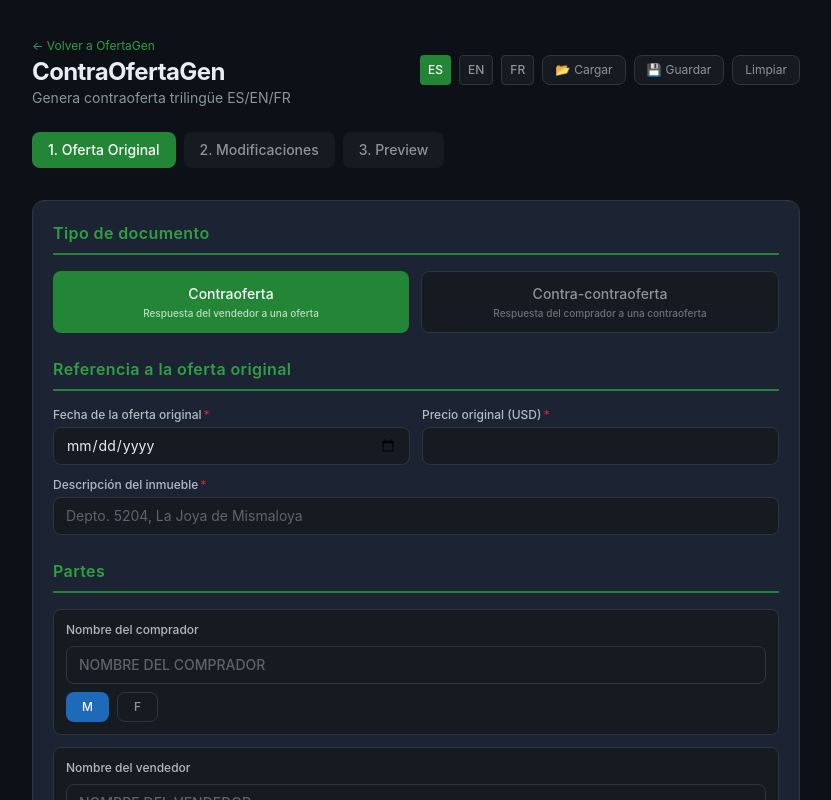
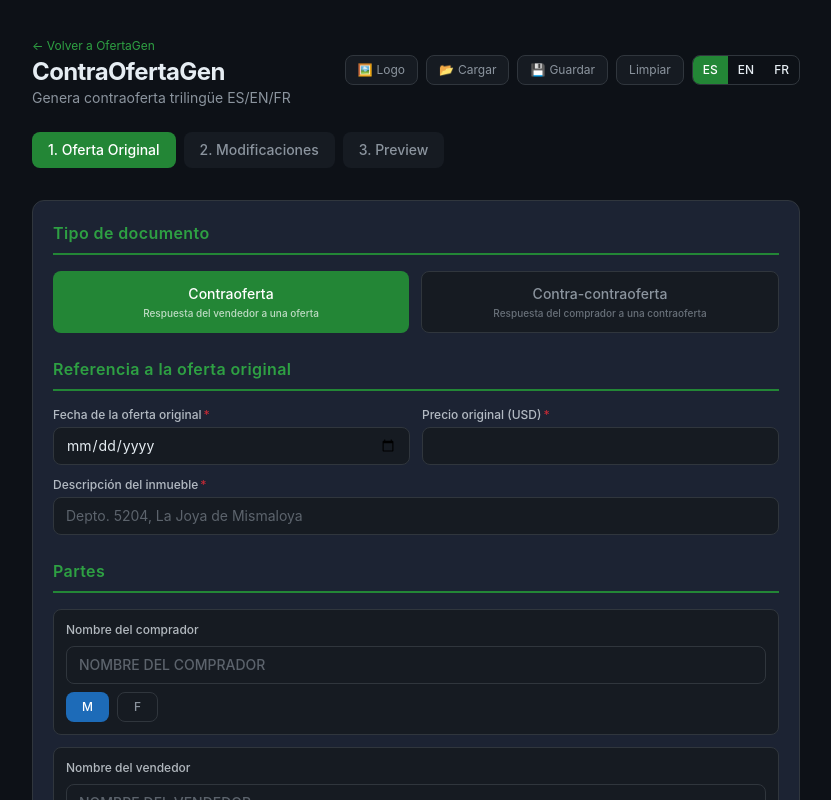
Before and after one commit to Pvrolomx/ofertagen, a Next.js app: page /contraoferta in a window 1280 px wide. Shown: the top 800 px of the page, without its empty margins (224-1055 px from the left). Built offline with nearby package versions, Linux system fonts and the light colour scheme.

Commit message:
UX: Header ContraOferta igual a OfertaGen
- Orden de botones: Logo, Cargar, Guardar, Limpiar, ES/EN/FR
- Botón Logo con upload de imagen (mismo código que OfertaGen)
- Toggle idioma agrupado en caja con borde
- Estados logoPreview y logoBase64 agregados

```diff
--- a/src/app/contraoferta/page.js
+++ b/src/app/contraoferta/page.js
@@ -298,8 +298,33 @@ export default function ContraOfertaGenPage() {
   const [generating, setGenerating] = useState(false);
   const [idiomaUI, setIdiomaUI] = useState("es");
   const [contractLang, setContractLang] = useState("en");
+  const [logoPreview, setLogoPreview] = useState(null);
+  const [logoBase64, setLogoBase64] = useState(null);
   const t = UI[idiomaUI] || UI.es;
   const steps = t.steps;
+
+  // Logo upload handler
+  const handleLogoUpload = useCallback(() => {
+    const input = document.createElement("input");
+    input.type = "file";
+    input.accept = "image/png,image/jpeg,image/jpg";
+    input.onchange = async (e) => {
+      const file = e.target.files?.[0];
+      if (!file) return;
+      const reader = new FileReader();
+      reader.onload = (ev) => {
+        const dataUrl = ev.target?.result;
+        if (typeof dataUrl === "string") {
+          setLogoPreview(dataUrl);
+          const base64 = dataUrl.split(",")[1];
+          setLogoBase64(base64);
+        }
+      };
+      reader.readAsDataURL(file);
+    };
+    input.click();
+  }, []);
+  const clearLogo = () => { setLogoPreview(null); setLogoBase64(null); };
 
   // Check for preloaded data from OfertaGen
   useEffect(() => {
@@ -665,13 +690,18 @@ export default function ContraOfertaGenPage() {
             <h1 className="text-2xl font-bold tracking-tight" style={{ color: "var(--og-primary)" }}>{t.title}</h1>
             <p className="text-sm" style={{ color: "var(--og-secondary)" }}>{t.subtitle}</p>
           </div>
-          <div className="flex gap-2 flex-wrap">
-            {["es", "en", "fr"].map(lang => (
-              <button key={lang} onClick={() => setIdiomaUI(lang)}
-                className={`px-2 py-1 text-xs font-medium rounded transition-all ${idiomaUI === lang ? "cog-step-active" : "og-genero-off"}`}>
-                {lang.toUpperCase()}
+          <div className="flex gap-2 flex-wrap items-center">
+            {/* Logo upload */}
+            {logoPreview ? (
+              <div className="flex items-center gap-1 px-2 py-1 bg-purple-50 border border-purple-200 rounded-lg">
+                <img src={logoPreview} alt="Logo" className="h-6 max-w-16 object-contain" />
+                <button onClick={clearLogo} className="text-purple-500 hover:text-purple-700 text-xs ml-1" title="Quitar logo">✕</button>
+              </div>
+            ) : (
+              <button onClick={handleLogoUpload} className="px-3 py-1.5 text-xs rounded-lg transition flex items-center gap-1" style={{ background: "var(--og-surface)", border: "1px solid var(--og-border)", color: "var(--og-secondary)" }}>
+                <span>🖼️</span> Logo
               </button>
-            ))}
+            )}
             <button onClick={importDraft} className="px-3 py-1.5 text-xs rounded-lg transition flex items-center gap-1" style={{ background: "var(--og-surface)", border: "1px solid var(--og-border)", color: "var(--og-secondary)" }}>
               <span>📂</span> {t.header.cargar}
             </button>
@@ -681,6 +711,15 @@ export default function ContraOfertaGenPage() {
             <button onClick={resetAll} className="px-3 py-1.5 text-xs rounded-lg" style={{ background: "var(--og-surface)", border: "1px solid var(--og-border)", color: "var(--og-secondary)" }}>
               {t.header.limpiar}
             </button>
+            {/* Toggle idioma UI */}
+            <div className="flex rounded-lg border overflow-hidden text-xs font-medium" style={{ borderColor: "var(--og-border)" }}>
+              {["es", "en", "fr"].map(lang => (
+                <button key={lang} onClick={() => setIdiomaUI(lang)}
+                  className={`px-2.5 py-1.5 transition ${idiomaUI === lang ? "cog-step-active" : ""}`}>
+                  {lang.toUpperCase()}
+                </button>
+              ))}
+            </div>
           </div>
         </header>
 
```
